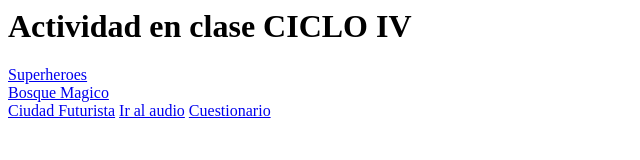
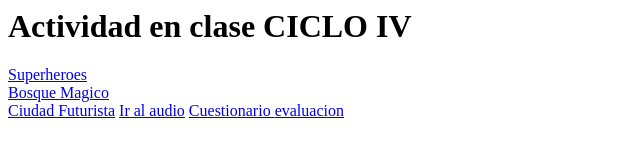
Before and after one commit to isabellamedagliaest-dev/isabellamedagliaest-dev.github.io, a plain HTML site: page index.html in a window 1280 px wide. Shown: the full height of the page, 0-640 px from the left. Drawn offline with Linux system fonts and the light colour scheme.

Commit message:
Update index.html

```diff
--- a/index.html
+++ b/index.html
@@ -14,6 +14,7 @@
         <a href="ciudad.html">Ciudad Futurista</a>
         <a href="audio.html">Ir al audio</a>
         <a href="cuestionario.html"> Cuestionario </a>
+        <a href="evaluacion.html">evaluacion</a>
 
     </body>
 </html>
```
